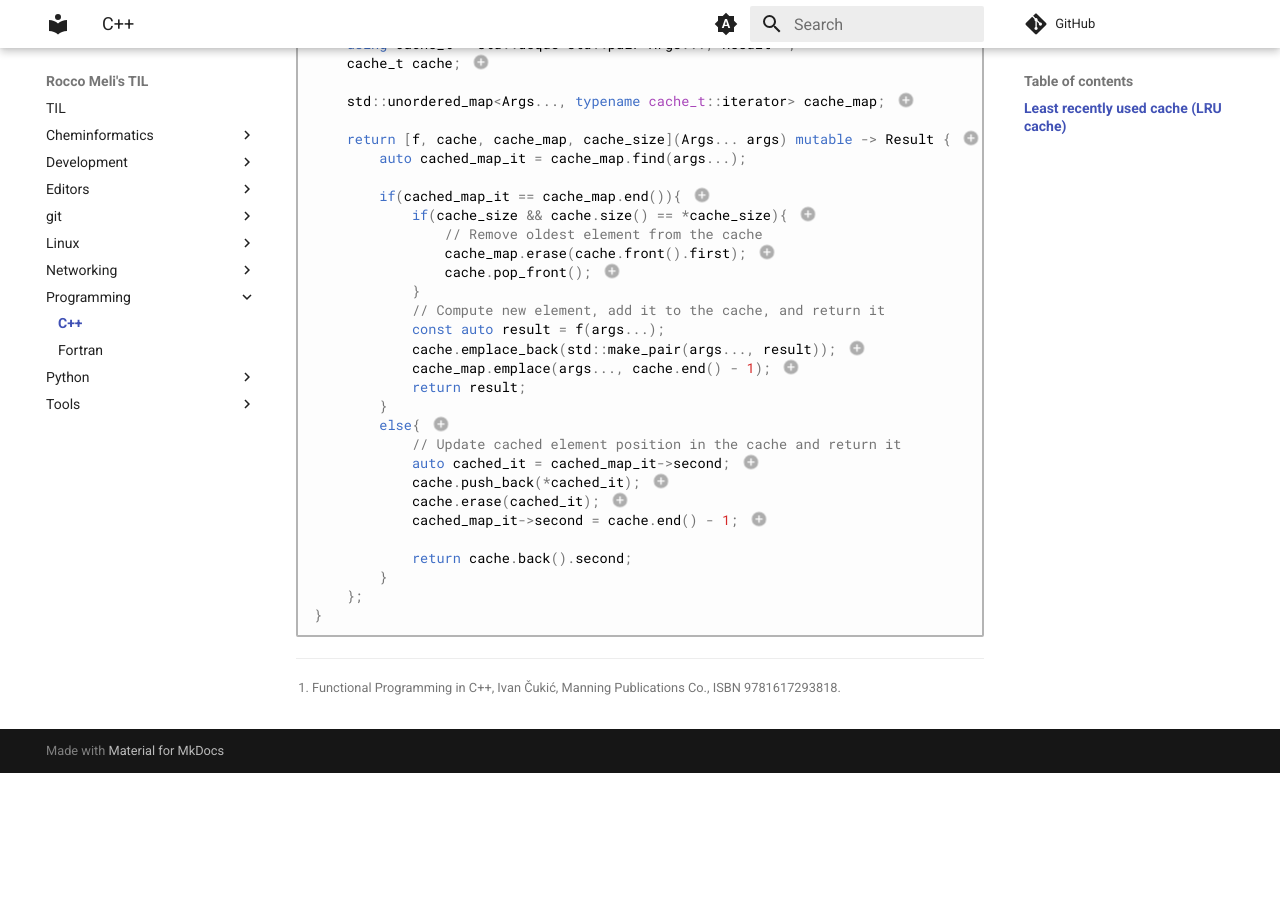
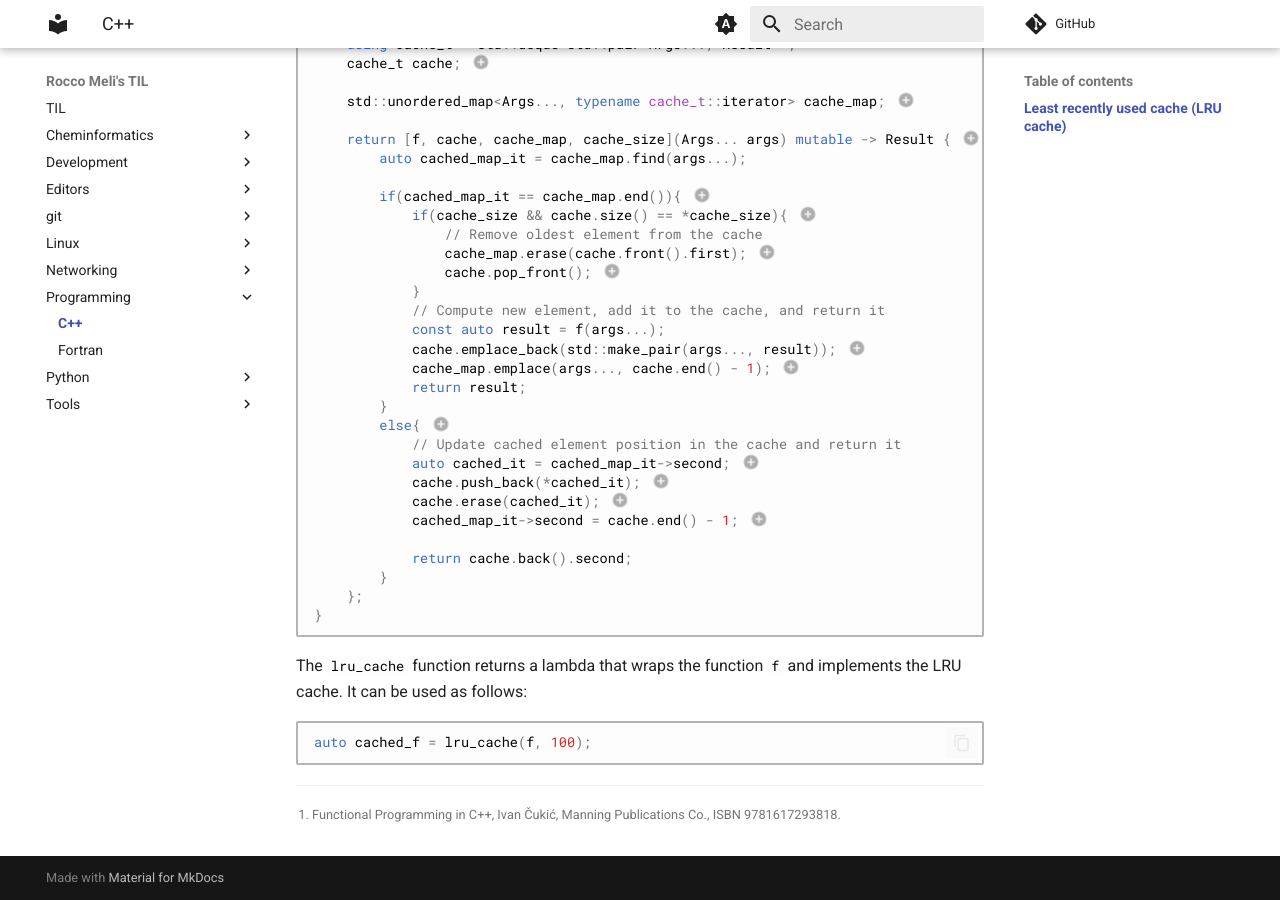
Before and after one commit to RMeli/TIL, an MkDocs documentation site: the page built from docs/programming/cpp.md, in a window 1280 px wide and 900 px high, scrolled down 1050 px. Built offline with MkDocs 1.6.1 and Material for MkDocs 9.7.7, drawn with Linux system fonts in a browser that asks for light colours; comment, search, counter and statistics services are not loaded; before the commit the page ends 1823 px from its top, so only the background shows below that.

Commit message:
add usage for lru cache

````diff
--- a/docs/programming/cpp.md
+++ b/docs/programming/cpp.md
@@ -93,4 +93,11 @@ auto lru_cache(Result (*f)(Args...), std::optional<size_t> cache_size = std::nul
 14. Update the iterator in the `std::unordered_map` to point to the new position of the cached element, which is at the back of the queue.
     `std::deque::end` points after the last element in the `std::deque`.
 
+The `lru_cache` function returns a lambda that wraps the function `f` and implements the LRU cache.
+It can be used as follows:
+
+```cpp
+auto cached_f = lru_cache(f, 100);
+```
+
 [^1]: Functional Programming in C++, Ivan Čukić, Manning Publications Co., ISBN 9781617293818.
````
